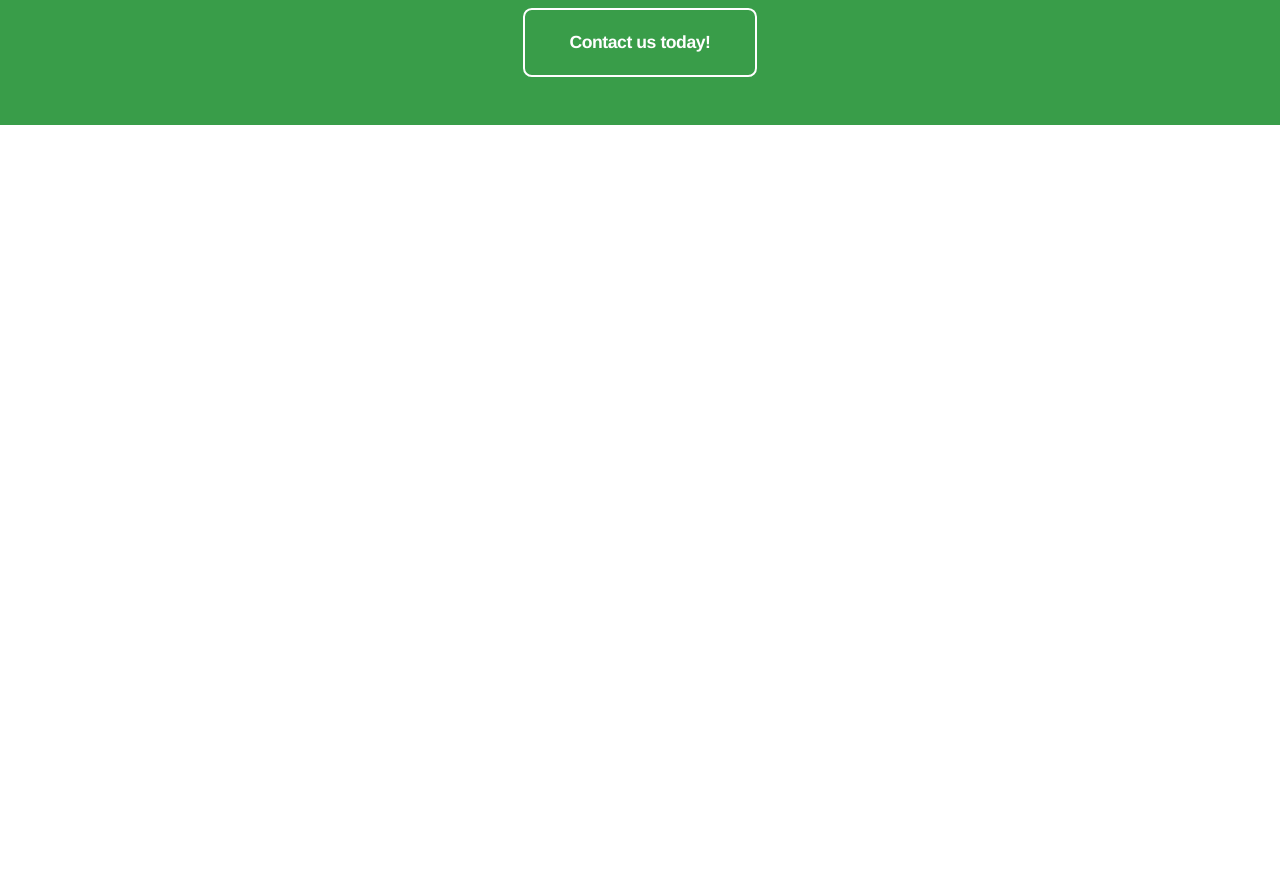
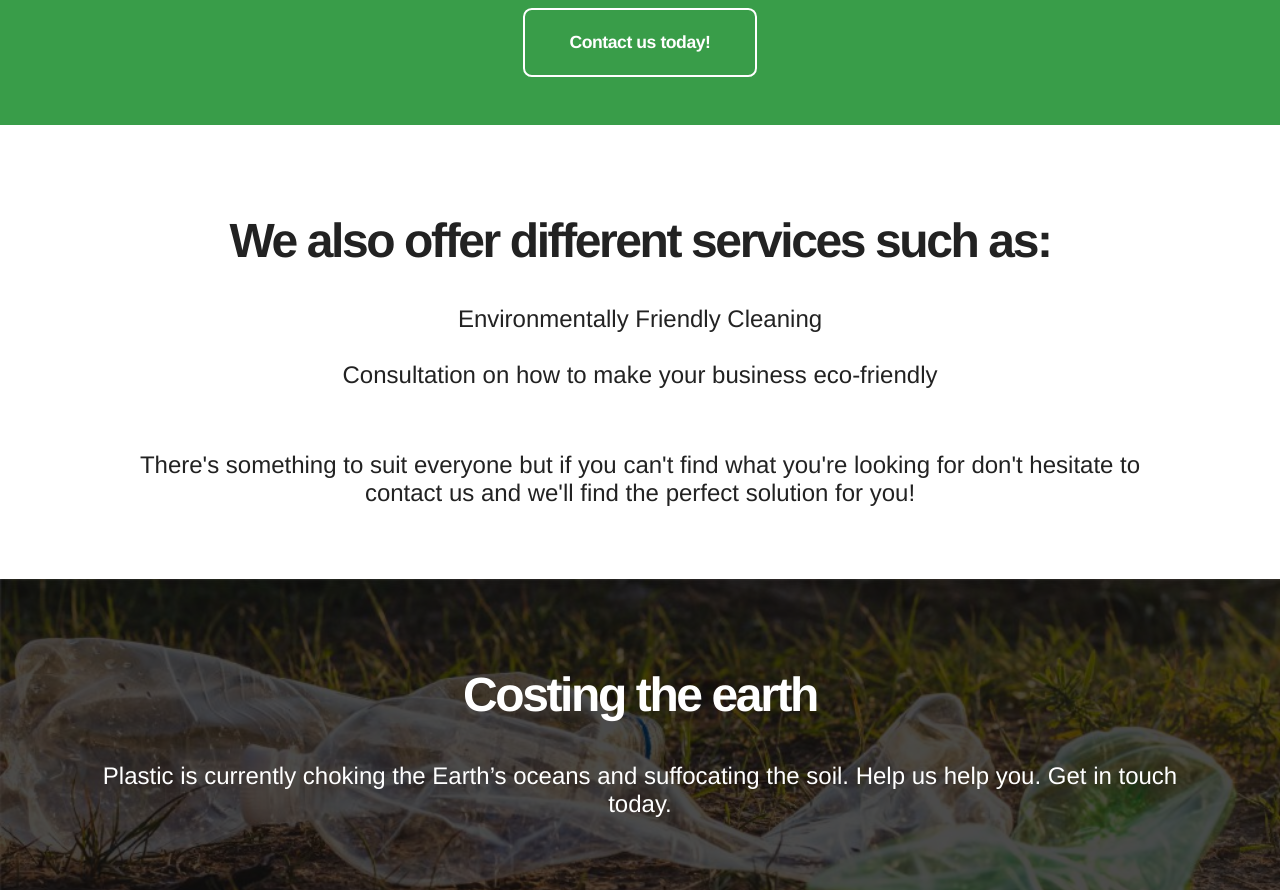
Before and after one commit to craigmhughes/bio-store, a Vue app: page / in a window 1280 px wide. Shown: the part 1560-2450 px from the top of the page. Before the commit the page ends 1685 px from the top, so only its background shows below. Built offline with nearby package versions, Linux system fonts and the light colour scheme.

Commit message:
Added all sections to homepage

```diff
--- a/src/components/ContentSection.vue
+++ b/src/components/ContentSection.vue
@@ -1,5 +1,5 @@
 <template>
-    <article :class="emph == true ? 'content-slide--emph' : 'content-slide'">
+    <article :class="bgImg ? 'content-slide--img' : emph == true ? 'content-slide--emph' : 'content-slide'" :style="bgImg ? `background-image: url('${bgImg}');` : ''">
         <section class="content-slide__container">
             <slot name="title"></slot>
             <slot name="body"></slot>
@@ -13,7 +13,8 @@
 export default {
   name: 'ContentSection',
   props: {
-      emph: Boolean
+      emph: Boolean,
+      bgImg: String
   }
 }
 </script>
@@ -21,7 +22,7 @@ export default {
 <style lang="scss">
     @import '../assets/global-elements.scss';
 
-    .content-slide--emph {
+    .content-slide--emph, .content-slide--img {
         @extend .content-slide;
 
     }
@@ -34,6 +35,33 @@ export default {
 
         &--emph {
             background: $brand_color;
+        }
+
+        &--img {
+            background-size: cover;
+            background-repeat: no-repeat;
+            background-attachment: fixed;
+            position: relative;
+
+            &::before {
+                content: '';
+                position: absolute;
+                top: 0;
+                bottom: 0;
+                left: 0;
+                right: 0;
+                display: block;
+                background-color: rgba(0, 0, 0, 0.7);
+                z-index: 0;
+            }
+
+            & > * {
+                position: relative;
+                z-index: 1;
+            }
+        }
+
+        &--emph, &--img {
             color: #fff;
         }
 
@@ -44,10 +72,20 @@ export default {
 
         &__body {
             color: inherit;
+
+            &-list {
+                list-style: none;
+                padding: 0;
+                margin: 0;
+                margin-bottom: 4rem;
+
+                &-item {
+                    line-height: 100%;
+                    margin: 2rem;
+                }
             }
 
-        &__body--two-split {
-            @extend .content-slide__body;
+            &--two-split {
                 text-align: left;
                 display: flex;
                 flex-direction: column;
@@ -68,6 +106,11 @@ export default {
                     align-items: flex-end;
                     align-self: flex-end;
                 }
+            }
+        }
+
+        &__body--two-split {
+            @extend .content-slide__body;
         }
 
         &__title {
--- a/src/components/Home.vue
+++ b/src/components/Home.vue
@@ -55,6 +55,29 @@
             </section>
         </section>
         <button slot="contentButton" class="content-slide__button--emph">Contact us today!</button>
+    </ContentSection>
+
+    <ContentSection :emph="false">
+        <h2 slot="title" class="content-slide__title">We also offer different services such as:</h2>
+        <section slot="body" class="content-slide__body">
+            <section class="content-slide__body-content">
+                <ul class="content-slide__body-list">
+                    <li class="content-slide__body-list-item">Environmentally Friendly Cleaning</li>
+                    <li class="content-slide__body-list-item">Consultation on how to make your business eco-friendly</li>
+                </ul>
+                <p>There's something to suit everyone but if you can't find what you're looking for don't hesitate
+                    to contact us and we'll find the perfect solution for you!</p>
+            </section>
+        </section>
+    </ContentSection>
+
+    <ContentSection :emph="false" :bgImg="require('../assets/images/misc/Plastic.jpg')">
+        <h2 slot="title" class="content-slide__title">Costing the earth</h2>
+        <section slot="body" class="content-slide__body">
+            <section class="content-slide__body-content">
+                <p>Plastic is currently choking the Earth’s oceans and suffocating the soil. Help us help you. Get in touch today. </p>
+            </section>
+        </section>
     </ContentSection>
   </main>
 </template>
```
Lines whose indentation alone changed are shown as unchanged.
